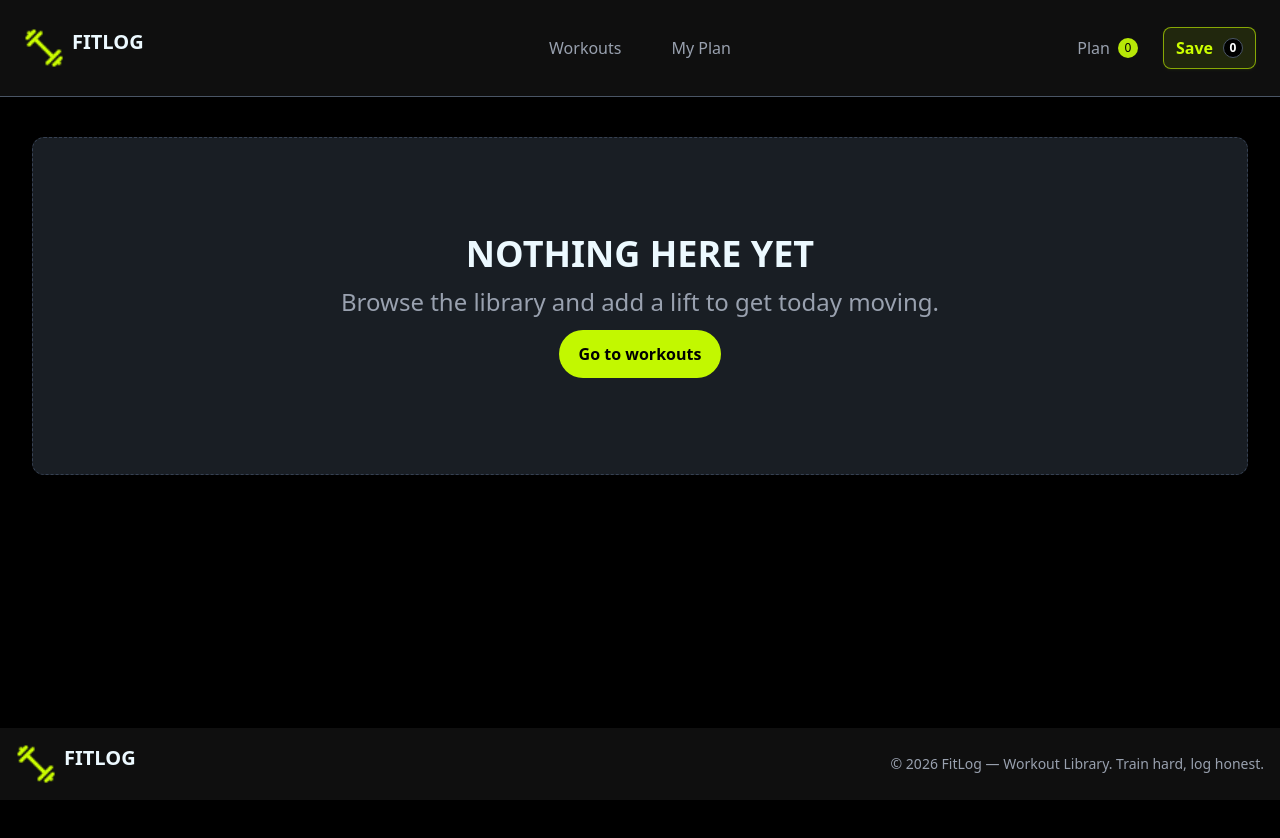
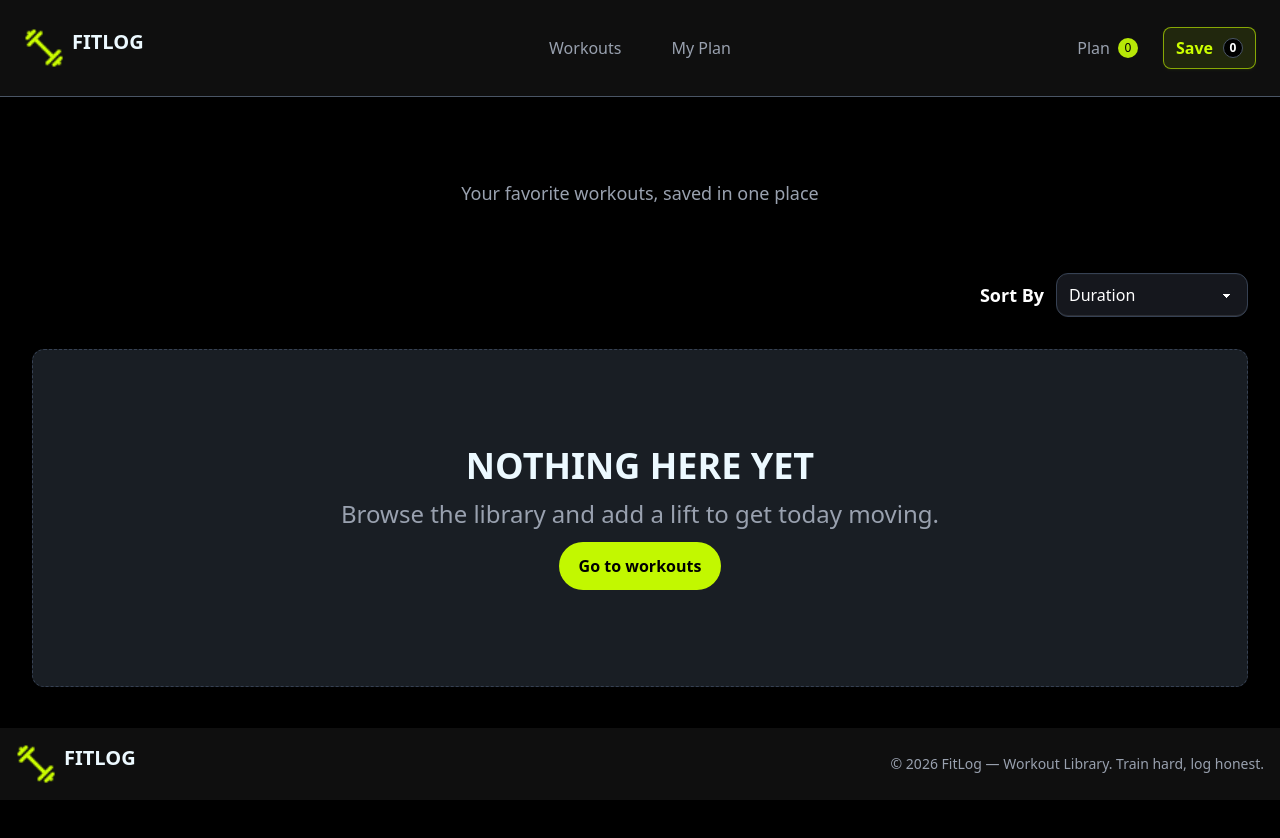
Before and after one commit to rahadshek/fit-log2, a Next.js app: page /listed-data/save in a window 1280 px wide. Shown: the top 838 px of the page. Built offline with nearby package versions, Linux system fonts and the light colour scheme.

Commit message:
add sort by in listed-data

```diff
--- a/src/app/listed-data/plan/PlanListCard.tsx
+++ b/src/app/listed-data/plan/PlanListCard.tsx
@@ -1,4 +1,4 @@
-'use client'
+"use client";
 import { IPlan } from "@/types/page";
 import Link from "next/link";
 import Image from "next/image";
@@ -24,7 +24,7 @@ const PlanListCard = ({ add }: IPlan) => {
   const handleRemove = (id: number) => {
     // console.log('add there',add)
     setAddWorkout((plan) => plan.filter((item) => item.id !== id));
-    toast.error("Remove from today’s plan");
+    toast.error("Remove from  plan");
   };
 
   return (
@@ -83,7 +83,7 @@ const PlanListCard = ({ add }: IPlan) => {
           type="button"
           className="flex min-h-10 flex-1 items-center justify-center gap-1.5 rounded-full bg-[#ccff00] px-3 py-2 text-sm font-bold text-black transition-all hover:bg-[#b8e600] active:scale-95 sm:flex-none sm:px-4"
         >
-          <IoMdCheckmark className="text-lg" />
+          <IoMdCheckmark  className="text-lg" />
           Mark as Done
         </button>
 
--- a/src/app/listed-data/plan/page.tsx
+++ b/src/app/listed-data/plan/page.tsx
@@ -1,12 +1,11 @@
 "use client";
 
 import { FitContext } from "@/context/FitProvider";
-import { IWorkout } from "@/types/page";
-import { useContext } from "react";
+import { IWorkout, sortbyType } from "@/types/page";
+import { useContext, useState } from "react";
 import PlanListCard from "./PlanListCard";
 import EmptyCard from "@/components/my-plan-details/card/EmptyCard";
-
-
+import PlanSortBy from "@/components/my-plan-details/sort-by/PlanSortBy";
 
 const PlanPage = () => {
   const context = useContext(FitContext);
@@ -17,11 +16,43 @@ const PlanPage = () => {
 
   const { addWorkout } = context;
 
+  const [planSortBy, setPlanSortBy] = useState<sortbyType>("duration");
+
+  const sortFit = (fit: IWorkout[]): IWorkout[] => {
+    const sortedPlan = [...fit];
+
+    if (planSortBy === "duration") {
+      sortedPlan.sort((a, b) => b.duration - a.duration);
+    } else if (planSortBy === "caloriesBurned") {
+      sortedPlan.sort((a, b) => b.caloriesBurned - a.caloriesBurned);
+    } else if (planSortBy === "rating") {
+      sortedPlan.sort((a, b) => b.rating - a.rating);
+    }
+
+    return sortedPlan;
+  };
+
+  const sortedPlan = sortFit(addWorkout);
+
   return (
-    <div className="container mx-auto my-6 min-h-screen space-y-6 px-4 sm:my-8 sm:space-y-8 sm:px-6 lg:my-10 lg:px-8">
+    <div className="container mx-auto my-6 min-h-screen space-y-8 px-4 sm:my-8 sm:px-6 lg:my-10 lg:px-8">
+      {/* Header */}
+      <div className="flex min-h-[104px] flex-col items-center justify-center text-center">
+
+        <p className="mt-2 text-base text-gray-400 sm:text-lg">
+          Manage and track your planned workouts
+        </p>
+      </div>
+
+      {/* Sort By */}
+      <div className="flex justify-end">
+        <PlanSortBy planSortBy={planSortBy} setPlanSortBy={setPlanSortBy} />
+      </div>
+
+      {/* Workout List */}
       <div className="grid w-full min-w-0 grid-cols-1 gap-4 sm:gap-6">
-        {addWorkout.length > 0 ? (
-          addWorkout.map((workout: IWorkout) => (
+        {sortedPlan.length > 0 ? (
+          sortedPlan.map((workout: IWorkout) => (
             <PlanListCard key={workout.id} add={workout} />
           ))
         ) : (
--- a/src/app/listed-data/save/page.tsx
+++ b/src/app/listed-data/save/page.tsx
@@ -1,10 +1,11 @@
 "use client";
 
 import { FitContext } from "@/context/FitProvider";
-import { useContext } from "react";
+import { useContext, useState } from "react";
 import SaveListCard from "./SaveListCard";
 import EmptyCard from "@/components/my-plan-details/card/EmptyCard";
-import { IWorkout } from "@/types/page";
+import { IWorkout, sortbyType } from "@/types/page";
+import SaveSortBy from "@/components/my-plan-details/sort-by/SaveSortBy";
 
 const SavePage = () => {
   const context = useContext(FitContext);
@@ -15,11 +16,42 @@ const SavePage = () => {
 
   const { saveWorkout } = context;
 
+  const [saveSortBy, setSaveSortBy] = useState<sortbyType>("duration");
+
+  const sortFit = (fit: IWorkout[]): IWorkout[] => {
+    const sortedPlan = [...fit];
+
+    if (saveSortBy === "duration") {
+      sortedPlan.sort((a, b) => b.duration - a.duration);
+    } else if (saveSortBy === "caloriesBurned") {
+      sortedPlan.sort((a, b) => b.caloriesBurned - a.caloriesBurned);
+    } else if (saveSortBy === "rating") {
+      sortedPlan.sort((a, b) => b.rating - a.rating);
+    }
+
+    return sortedPlan;
+  };
+
+  const sortedSaveWorkout = sortFit(saveWorkout);
+
   return (
-    <div className="container mx-auto my-6 min-h-screen space-y-6 px-4 sm:my-8 sm:space-y-8 sm:px-6 lg:my-10 lg:px-8">
+    <div className="container mx-auto my-6 min-h-screen space-y-8 px-4 sm:my-8 sm:px-6 lg:my-10 lg:px-8">
+      {/* Header */}
+      <div className="flex min-h-[104px] items-center justify-center text-center">
+        <p className="mt-2 text-base text-gray-400 sm:text-lg">
+          Your favorite workouts, saved in one place
+        </p>
+      </div>
+
+      {/* Sort By */}
+      <div className="flex justify-end">
+        <SaveSortBy saveSortBy={saveSortBy} setSaveSortBy={setSaveSortBy} />
+      </div>
+
+      {/* Saved Workouts */}
       <div className="grid w-full min-w-0 grid-cols-1 gap-4 sm:gap-6">
-        {saveWorkout.length > 0 ? (
-          saveWorkout.map((workout: IWorkout) => (
+        {sortedSaveWorkout.length > 0 ? (
+          sortedSaveWorkout.map((workout: IWorkout) => (
             <SaveListCard key={workout.id} add={workout} />
           ))
         ) : (
--- a/src/components/my-plan-details/MyPlanDetails.tsx
+++ b/src/components/my-plan-details/MyPlanDetails.tsx
@@ -7,7 +7,7 @@ import { IWorkout, sortbyType } from "@/types/page";
 import SaveCard from "./card/SaveCard";
 import PlanCard from "./card/PlanCard";
 import EmptyCard from "./card/EmptyCard";
-import SortBy from "./SortBy";
+import SortBy from "./sort-by/SortBy";
 
 type ActiveTab = "plan" | "saved";
 
--- /dev/null
+++ b/src/components/my-plan-details/sort-by/PlanSortBy.tsx
@@ -0,0 +1,27 @@
+"use client";
+import { sortbyType,  } from "@/types/page";
+
+interface ISortByProps {
+  planSortBy: sortbyType;
+  setPlanSortBy: React.Dispatch<React.SetStateAction<sortbyType>>;
+}
+
+const PlanSortBy = ({ planSortBy, setPlanSortBy }: ISortByProps) => {
+  return (
+    <div className="flex w-full min-w-0 items-center gap-3 sm:w-auto">
+        <h2 className="text-lg font-bold text-white">Sort By</h2>
+      <select
+        id="workout-sort"
+        value={planSortBy}
+        onChange={(e) => setPlanSortBy(e.target.value as sortbyType)}
+        className="select h-11 min-h-11 w-full min-w-0 flex-1 rounded-xl border border-gray-700 bg-[#15171d] text-sm font-medium text-white outline-none transition duration-200 hover:border-[#ccff00]/60 focus:border-[#ccff00] focus:outline-none focus:ring-1 focus:ring-[#ccff00]/30 sm:w-48 sm:flex-none sm:text-base"
+      >
+        <option value="duration">Duration</option>
+        <option value="caloriesBurned">Calories Burned</option>
+        <option value="rating">Rating</option>
+      </select>
+    </div>
+  );
+};
+
+export default PlanSortBy;
--- /dev/null
+++ b/src/components/my-plan-details/sort-by/SaveSortBy.tsx
@@ -0,0 +1,28 @@
+"use client";
+import { sortbyType,  } from "@/types/page";
+
+
+interface ISortByProps {
+  saveSortBy: sortbyType;
+  setSaveSortBy: React.Dispatch<React.SetStateAction<sortbyType>>;
+}
+
+const SaveSortBy = ({ saveSortBy, setSaveSortBy }: ISortByProps) => {
+  return (
+    <div className="flex w-full min-w-0 items-center gap-3 sm:w-auto">
+        <h2 className="text-lg font-bold text-white">Sort By</h2>
+      <select
+        id="workout-sort"
+        value={saveSortBy}
+        onChange={(e) => setSaveSortBy(e.target.value as sortbyType)}
+        className="select h-11 min-h-11 w-full min-w-0 flex-1 rounded-xl border border-gray-700 bg-[#15171d] text-sm font-medium text-white outline-none transition duration-200 hover:border-[#ccff00]/60 focus:border-[#ccff00] focus:outline-none focus:ring-1 focus:ring-[#ccff00]/30 sm:w-48 sm:flex-none sm:text-base"
+      >
+        <option value="duration">Duration</option>
+        <option value="caloriesBurned">Calories Burned</option>
+        <option value="rating">Rating</option>
+      </select>
+    </div>
+  );
+};
+
+export default SaveSortBy;
--- a/src/components/my-plan-details/SortBy.tsx
+++ b/src/components/my-plan-details/sort-by/SortBy.tsx
@@ -1,8 +1,5 @@
-
 "use client";
-
 import { sortbyType } from "@/types/page";
-import { FaSortAmountDown } from "react-icons/fa";
 
 interface ISortByProps {
   sortBy: sortbyType;
```
Also changed, not shown: src/app/listed-data/save/SaveListCard.tsx (+30 -13 lines), src/types/page.tsx (line endings or trailing spaces).
